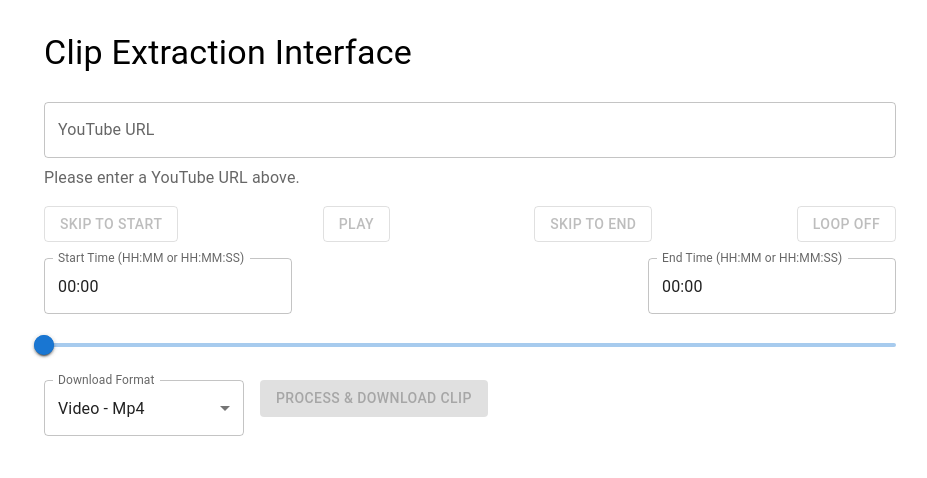
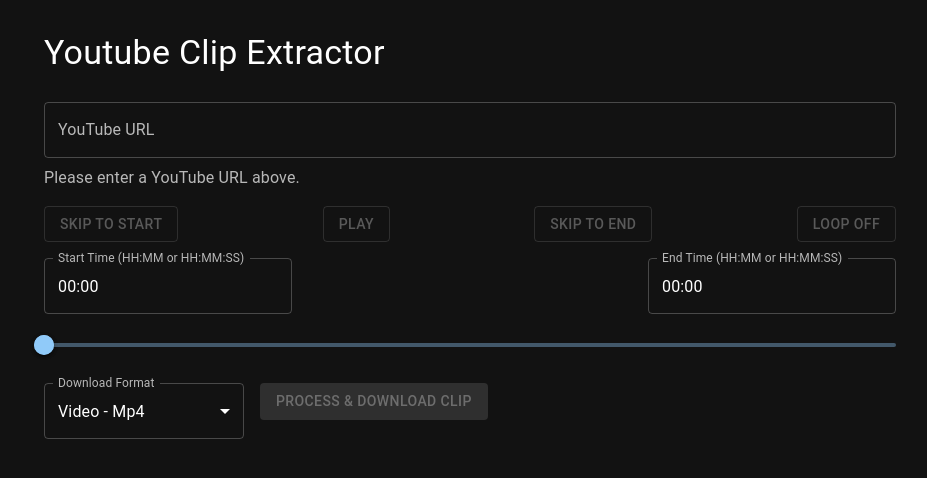
Before and after one commit to FinickySpider/clip-extractor, a React (Create React App) app in the folder frontend/: page / in a window 1280 px wide. Shown: the top 478 px of the page, without its empty margins (170-1097 px from the left). Built offline with nearby package versions, Linux system fonts and the light colour scheme.

Commit message:
update title in Clip Extraction Interface to Youtube Clip Extractor

```diff
--- a/frontend/src/App.js
+++ b/frontend/src/App.js
@@ -41,7 +41,7 @@ function App() {
     <Container maxWidth="md">
       <Box my={4}>
         <Typography variant="h4" gutterBottom>
-          Clip Extraction Interface
+          Youtube Clip Extractor
         </Typography>
 
         <URLInput youtubeUrl={youtubeUrl} setYoutubeUrl={setYoutubeUrl} />
--- a/frontend/src/index.js
+++ b/frontend/src/index.js
@@ -1,10 +1,25 @@
+// /home/gator/clip-extractor/frontend/src/index.js
 import React from 'react';
 import ReactDOM from 'react-dom';
 import App from './App';
+import { createTheme, ThemeProvider, CssBaseline } from '@mui/material';
+
+const darkTheme = createTheme({
+  palette: {
+    mode: 'dark',
+    background: {
+      default: '#121212',  // a dark background color
+      paper: '#1d1d1d'
+    },
+  },
+});
 
 ReactDOM.render(
   <React.StrictMode>
-    <App />
+    <ThemeProvider theme={darkTheme}>
+      <CssBaseline />
+      <App />
+    </ThemeProvider>
   </React.StrictMode>,
   document.getElementById('root')
 );
```
